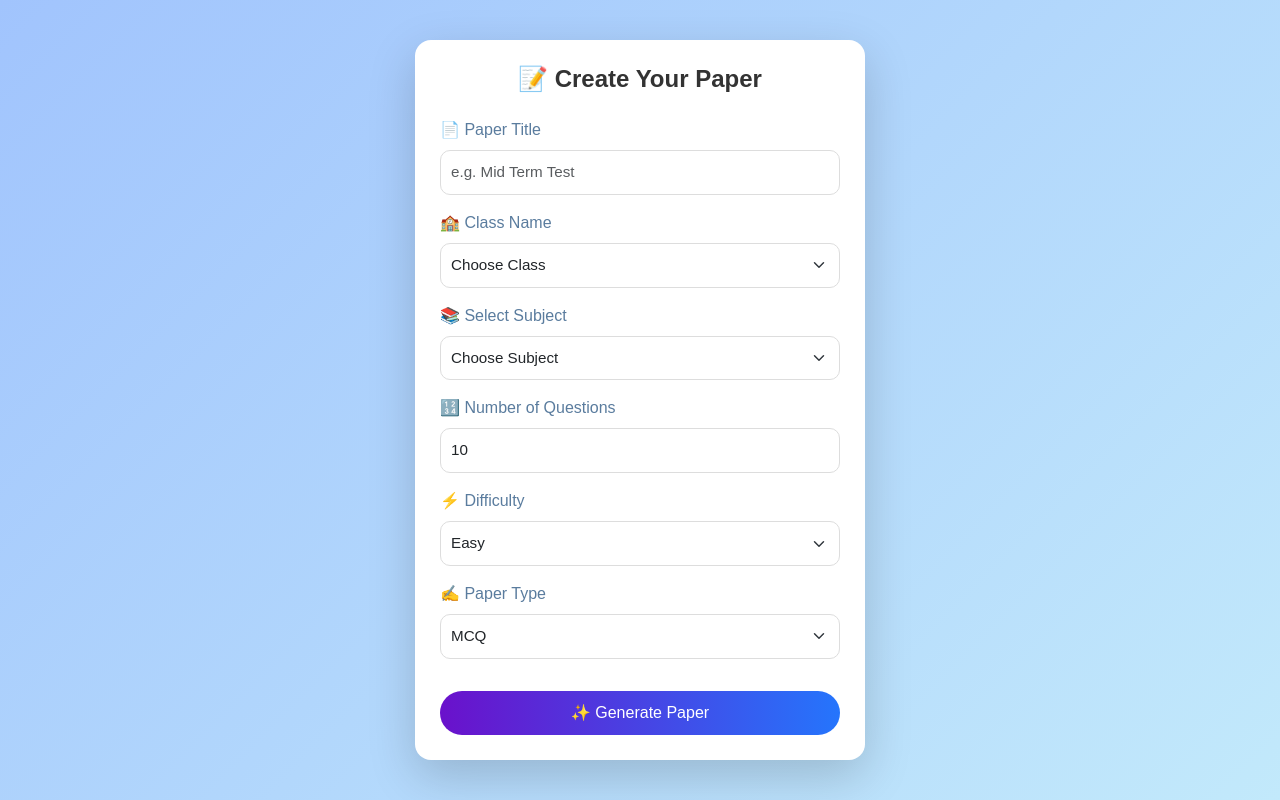
After one commit to mf4078982/PaperMaker, a Django app: page /create/ in a window 1280 px wide. The commit adds this page. Run offline with Django 5.2, Linux system fonts and the light colour scheme.

Commit message:
i had created a createpaper and preciewpage

```diff
--- a/Paper/urls.py
+++ b/Paper/urls.py
@@ -13,6 +13,8 @@ urlpatterns = [
     path("login/",views.login_page,name='login_page'),
     path("register/",views.register,name="register"),
     path("navbar_user/", views.navbar_user, name="navbar_user"),
+    path("create/",views.createpaper,name='createpaper'),
+    path('preview/',views.previewpage,name='previewpage'),
 
 
 
--- a/Paper/views.py
+++ b/Paper/views.py
@@ -1,7 +1,6 @@
 from django.shortcuts import render,HttpResponse
 
-# Create your views here.
-
+# Create your views h
 
 
 def home(request):
@@ -31,3 +30,9 @@ def register(request):
 
 def navbar_user(request):
     return render(request, "navbar_user.html")
+
+def createpaper(request):
+    return render(request, "createpaper.html")
+
+def previewpage(request):
+    return render(request, 'Previewpage.html')
--- a/static/style_user.css
+++ b/static/style_user.css
@@ -106,3 +106,80 @@ body {
   font-size: 14px;
   cursor: pointer;
 }
+
+
+/* createpaper */
+
+
+/* Background with soft gradient */
+body {
+  background: linear-gradient(135deg, #a1c4fd, #c2e9fb);
+  font-family: 'Poppins', sans-serif;
+  min-height: 100vh;
+  display: flex;
+  align-items: center;
+  justify-content: center;
+  padding: 20px;
+}
+
+/* Card wrapper */
+.form-wrapper {
+  width: 100%;
+  max-width: 450px;   /* chhota aur cute */
+  margin: auto;
+}
+
+/* Card styling */
+.form-card {
+  background: #ffffff;
+  border-radius: 16px;
+  padding: 25px;
+  box-shadow: 0 8px 20px rgba(0, 0, 0, 0.08);
+  animation: fadeIn 0.6s ease-in-out;
+}
+
+/* Heading */
+.form-card h2 {
+  font-weight: 600;
+  font-size: 1.5rem;
+  margin-bottom: 20px;
+  text-align: center;
+  color: #333;
+}
+
+/* Inputs */
+.input-custom {
+  border-radius: 10px;
+  padding: 10px;
+  font-size: 0.95rem;
+  border: 1px solid #ddd;
+  transition: all 0.3s ease;
+}
+
+.input-custom:focus {
+  border-color: #6a11cb;
+  box-shadow: 0 0 8px rgba(106, 17, 203, 0.2);
+}
+
+/* Button */
+.btn-gradient {
+  background: linear-gradient(to right, #6a11cb, #2575fc);
+  color: white;
+  border: none;
+  border-radius: 25px;
+  font-size: 1rem;
+  font-weight: 500;
+  padding: 10px;
+  transition: 0.3s;
+}
+
+.btn-gradient:hover {
+  background: linear-gradient(to right, #2575fc, #6a11cb);
+  transform: translateY(-2px);
+}
+
+/* Animation */
+@keyframes fadeIn {
+  from { opacity: 0; transform: translateY(-10px); }
+  to { opacity: 1; transform: translateY(0); }
+}
--- /dev/null
+++ b/templates/createpaper.html
@@ -0,0 +1,94 @@
+{% load static %}
+<!DOCTYPE html>
+<html lang="en">
+<head>
+  <meta charset="UTF-8">
+  <title>Create Paper</title>
+  <link href="https://cdn.jsdelivr.net/npm/bootstrap@5.3.0/dist/css/bootstrap.min.css" rel="stylesheet">
+  <link rel="stylesheet" href="{% static 'style_user.css' %}">
+</head>
+<body>
+
+<div class="form-wrapper">
+  <div class="form-card shadow-lg">
+    <h2 class="mb-4 text-center text-gradient">📝 Create Your Paper</h2>
+    <form id="paperForm">
+
+      <!-- Paper Title -->
+      <div class="mb-3">
+        <label class="form-label">📄 Paper Title</label>
+        <input type="text" class="form-control input-custom" id="title" placeholder="e.g. Mid Term Test">
+      </div>
+
+      <!-- Class Name -->
+      <div class="mb-3">
+        <label class="form-label">🏫 Class Name</label>
+        <select class="form-select input-custom" id="class_name">
+          <option selected disabled>Choose Class</option>
+          <option>Class 5</option>
+          <option>Class 6</option>
+          <option>Class 7</option>
+          <option>Class 8</option>
+          <option>Class 9</option>
+          <option>Class 10</option>
+        </select>
+      </div>
+
+      <!-- Subject -->
+      <div class="mb-3">
+        <label class="form-label">📚 Select Subject</label>
+        <select class="form-select input-custom" id="subject">
+          <option selected disabled>Choose Subject</option>
+          <option>Math</option>
+          <option>English</option>
+          <option>Science</option>
+        </select>
+      </div>
+
+      <!-- Number of Questions -->
+      <div class="mb-3">
+        <label class="form-label">🔢 Number of Questions</label>
+        <input type="number" class="form-control input-custom" id="num_questions" min="1" max="50" value="10">
+      </div>
+
+      <!-- Difficulty -->
+      <div class="mb-3">
+        <label class="form-label">⚡ Difficulty</label>
+        <select class="form-select input-custom" id="difficulty">
+          <option>Easy</option>
+          <option>Medium</option>
+          <option>Hard</option>
+        </select>
+      </div>
+
+      <!-- Paper Type -->
+      <div class="mb-3">
+        <label class="form-label">✍️ Paper Type</label>
+        <select class="form-select input-custom" id="type">
+          <option>MCQ</option>
+          <option>Short Questions</option>
+          <option>Long Questions</option>
+          <option>Mixed</option>
+        </select>
+      </div>
+
+      <button type="button" class="btn btn-gradient w-100 mt-3" onclick="generatePreview()">✨ Generate Paper</button>
+    </form>
+  </div>
+</div>
+
+<script>
+  function generatePreview() {
+    const title = document.getElementById("title").value;
+    const className = document.getElementById("class_name").value;
+    const subject = document.getElementById("subject").value;
+    const numQ = document.getElementById("num_questions").value;
+    const difficulty = document.getElementById("difficulty").value;
+    const type = document.getElementById("type").value;
+
+
+  }
+</script>
+
+</body>
+</html>
--- a/templates/navbar_user.html
+++ b/templates/navbar_user.html
@@ -13,6 +13,7 @@
 </head>
 <body>
 
+
 <!-- Navbar for Logged-in User -->
 <nav class="navbar">
   <div class="left">
@@ -24,7 +25,7 @@
         </a>
 
 
-       <a href="#" style="display:flex;align-items:center;gap:5px;text-decoration:none;color:hsl(204,30%,45%);">
+       <a href="{% url 'createpaper'%}" style="display:flex;align-items:center;gap:5px;text-decoration:none;color:hsl(204,30%,45%);">
         <img src="https://cdn-icons-png.flaticon.com/128/17138/17138146.png" alt="Create Paper Icon" style="width:20px; height:20px;">
         Create Paper
       </a>
```
Also changed, not shown: templates/Previewpage.html (added, +50 -0 lines), static/style.css (line endings or trailing spaces).
